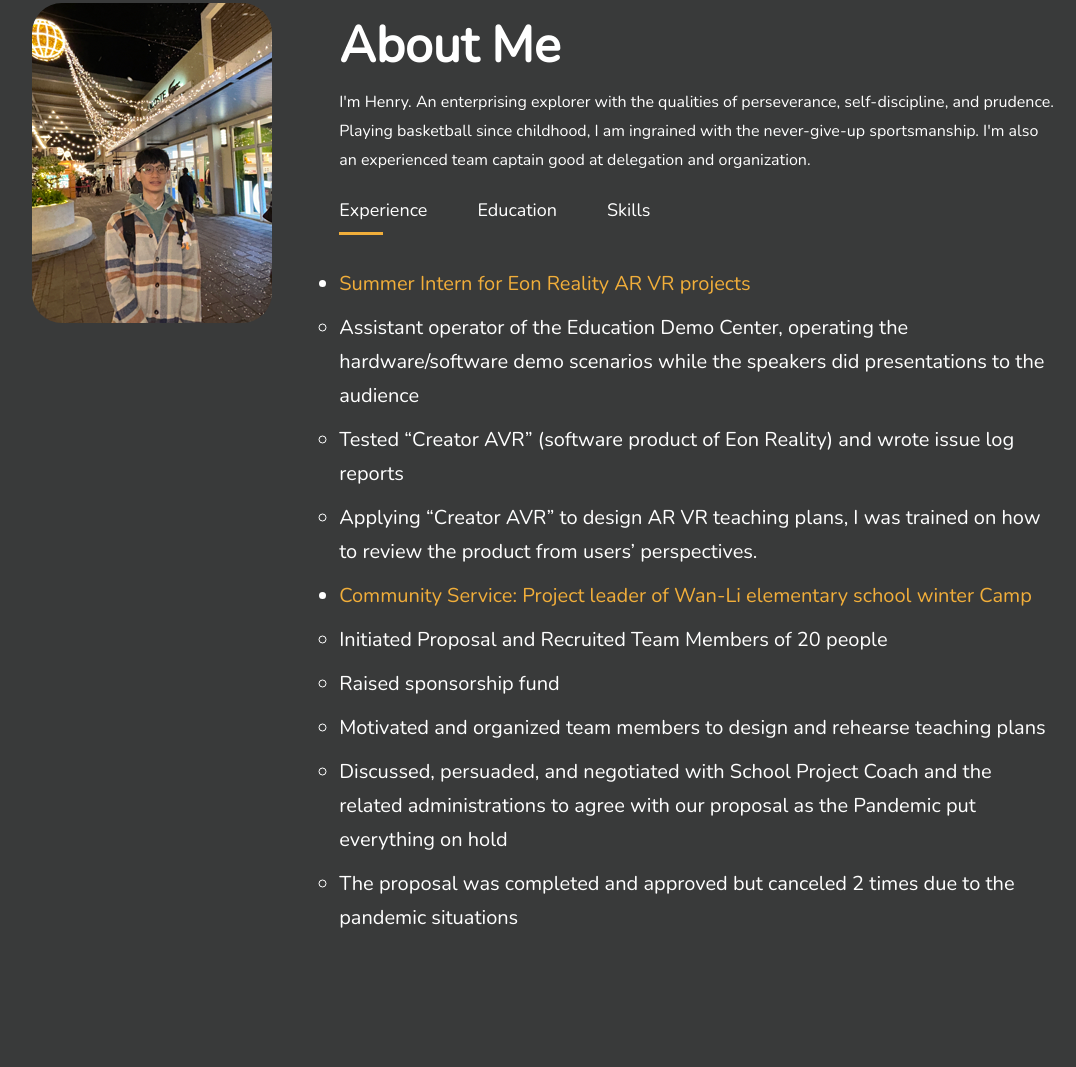
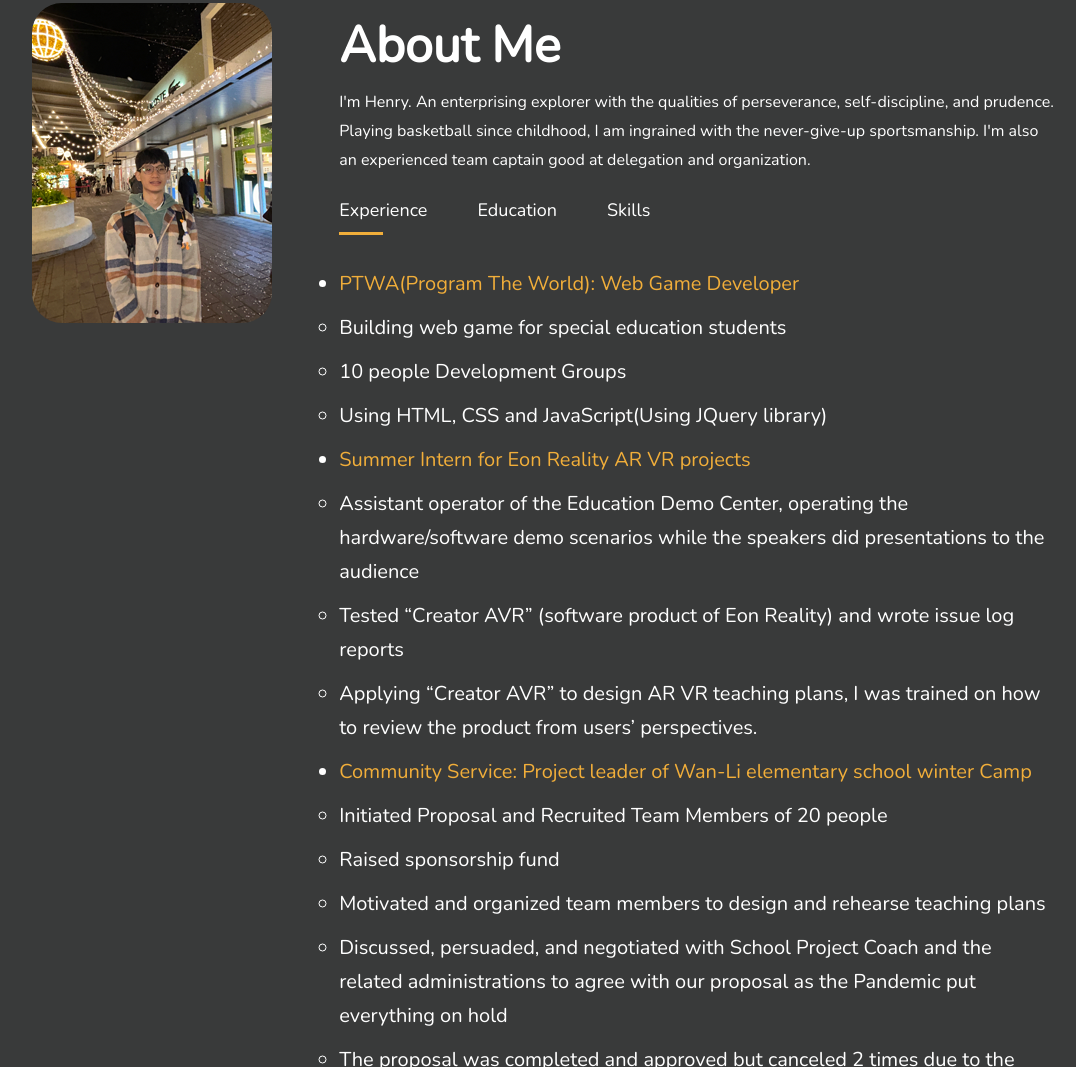
Before and after one commit to HenryChang6/HenryChang6.github.io, a plain HTML site: page index.html in a window 1280 px wide. Shown: the part 887-1954 px from the top of the page, without its empty margins (96-1172 px from the left). Drawn offline with nearby package versions, Linux system fonts and the light colour scheme.

Commit message:
Update About me section

```diff
--- a/index.html
+++ b/index.html
@@ -64,6 +64,13 @@
 
                     <div class="tab-contents active-tab" id="experience">
                         <ul>
+                            <li><span>PTWA(Program The World): Web Game Developer</span><br>
+                                <ul>
+                                    <li>Building web game for special education students</li>
+                                    <li>10 people Development Groups</li>
+                                    <li>Using HTML, CSS and JavaScript(Using JQuery library)</li>
+                                </ul>
+                            </li>
                             <li><span>Summer Intern for Eon Reality AR
                                 VR projects </span><br>
                                 <ul>
@@ -111,7 +118,10 @@
                     <div class="tab-contents " id="skills">
                         <ul>
                             <li><span>C Programming Language</span><br>NCKU Programming Design(1) Scores:A-</li>
-                            <li><span>Basic Web Develope</span><br>Personal Portfolio Project <br>Using HTML CSS JS</li>
+                            <li><span>Web Developement</span>
+                                <br>Personal Portfolio Project
+                                <br>Website Game developer in PTWA
+                            </li>
                         </ul>
                     </div>
 
```
